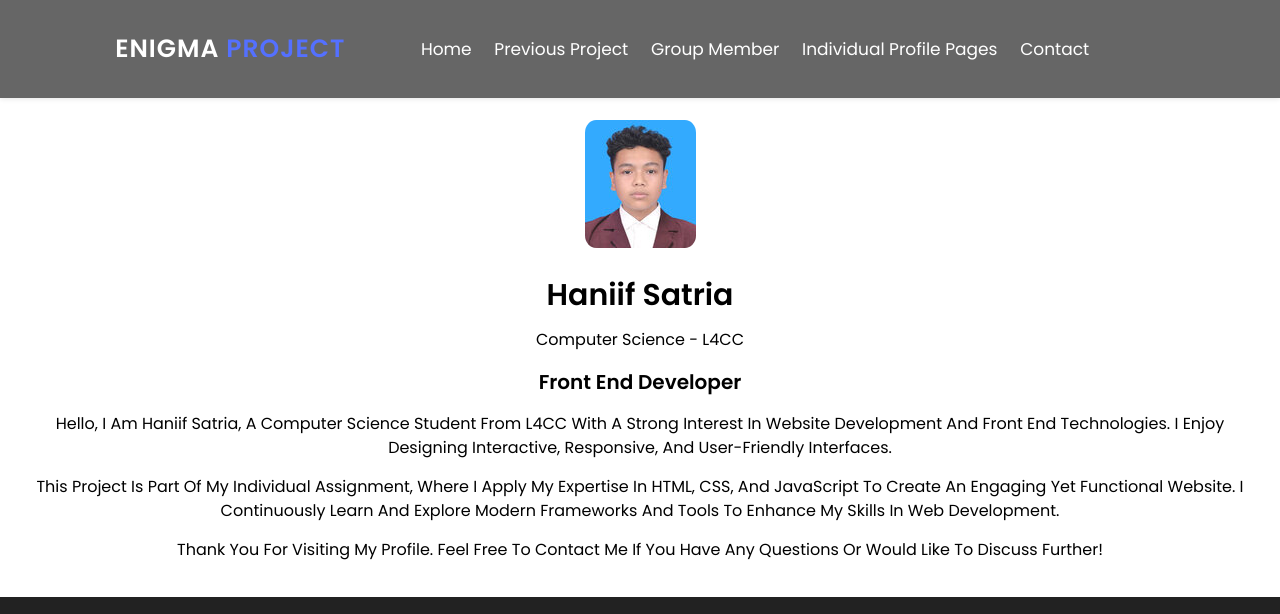
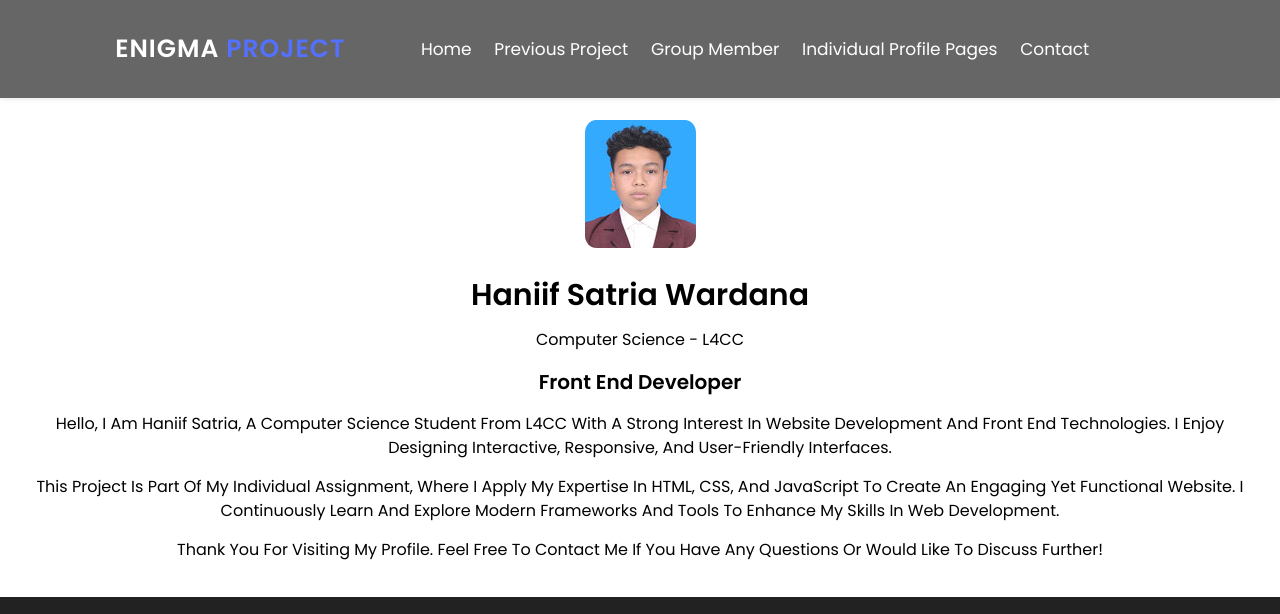
Before and after one commit to Mbulss/2702358065_Assignment2, a plain HTML site: page profile-haniif.html in a window 1280 px wide. Shown: the top 614 px of the page. Drawn offline with Linux system fonts and the light colour scheme.

Commit message:
Update profile-haniif.html

```diff
--- a/profile-haniif.html
+++ b/profile-haniif.html
@@ -4,7 +4,7 @@
     <meta charset="UTF-8" />
     <meta http-equiv="X-UA-Compatible" content="IE=edge" />
     <meta name="viewport" content="width=device-width, initial-scale=1.0" />
-    <title>Profile Haniif Satria</title>
+    <title>Profile Haniif Satria Wardana</title>
     <link rel="stylesheet" href="styles.css" />
     <link
       rel="stylesheet"
@@ -76,7 +76,7 @@
             <img src="images/h.jpg" alt="Haniif Satria" />
           </div>
           <div class="profile-info">
-            <h1>Haniif Satria</h1>
+            <h1>Haniif Satria Wardana</h1>
             <p>Computer Science - l4CC</p>
             <h2>Front End Developer</h2>
             <p>
```
